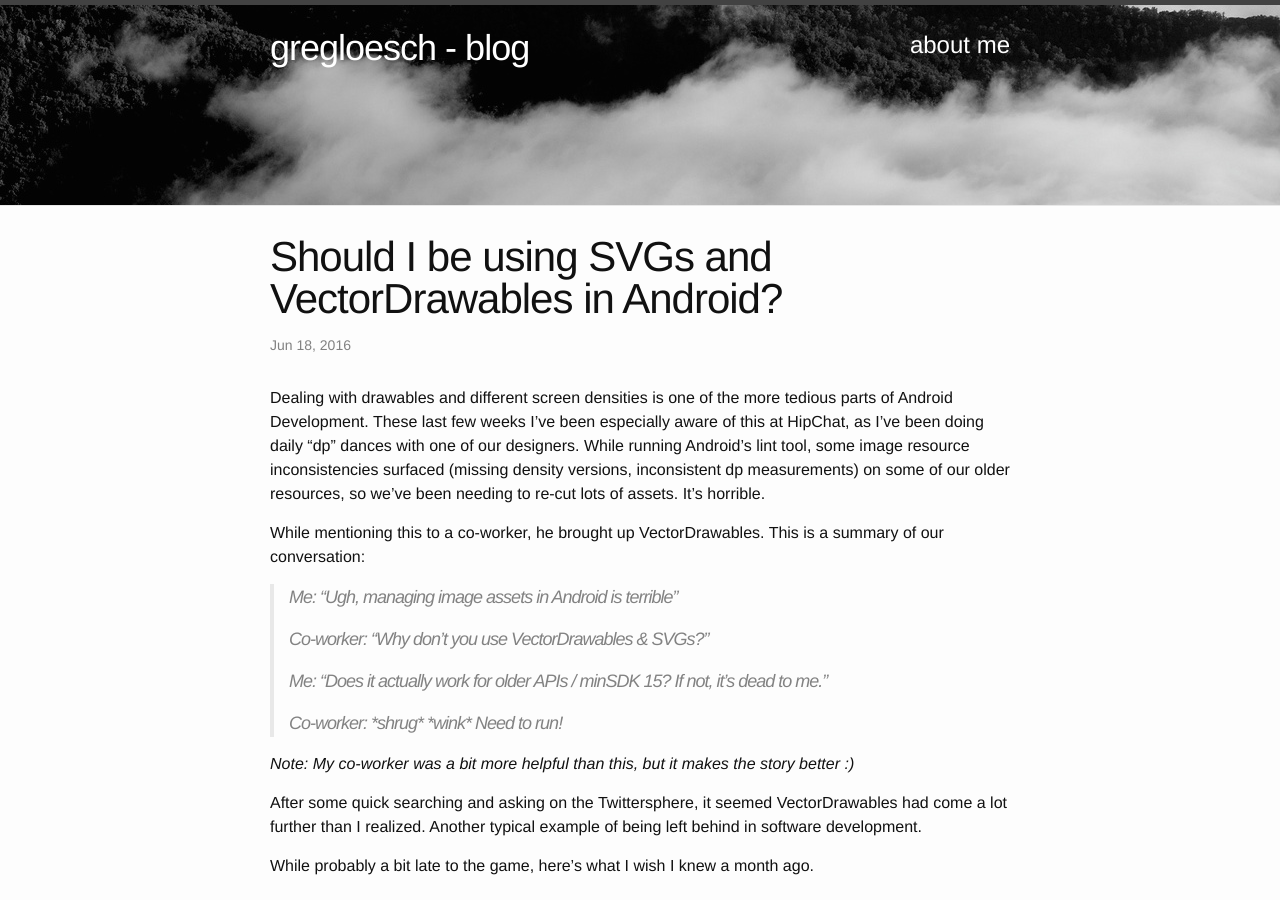
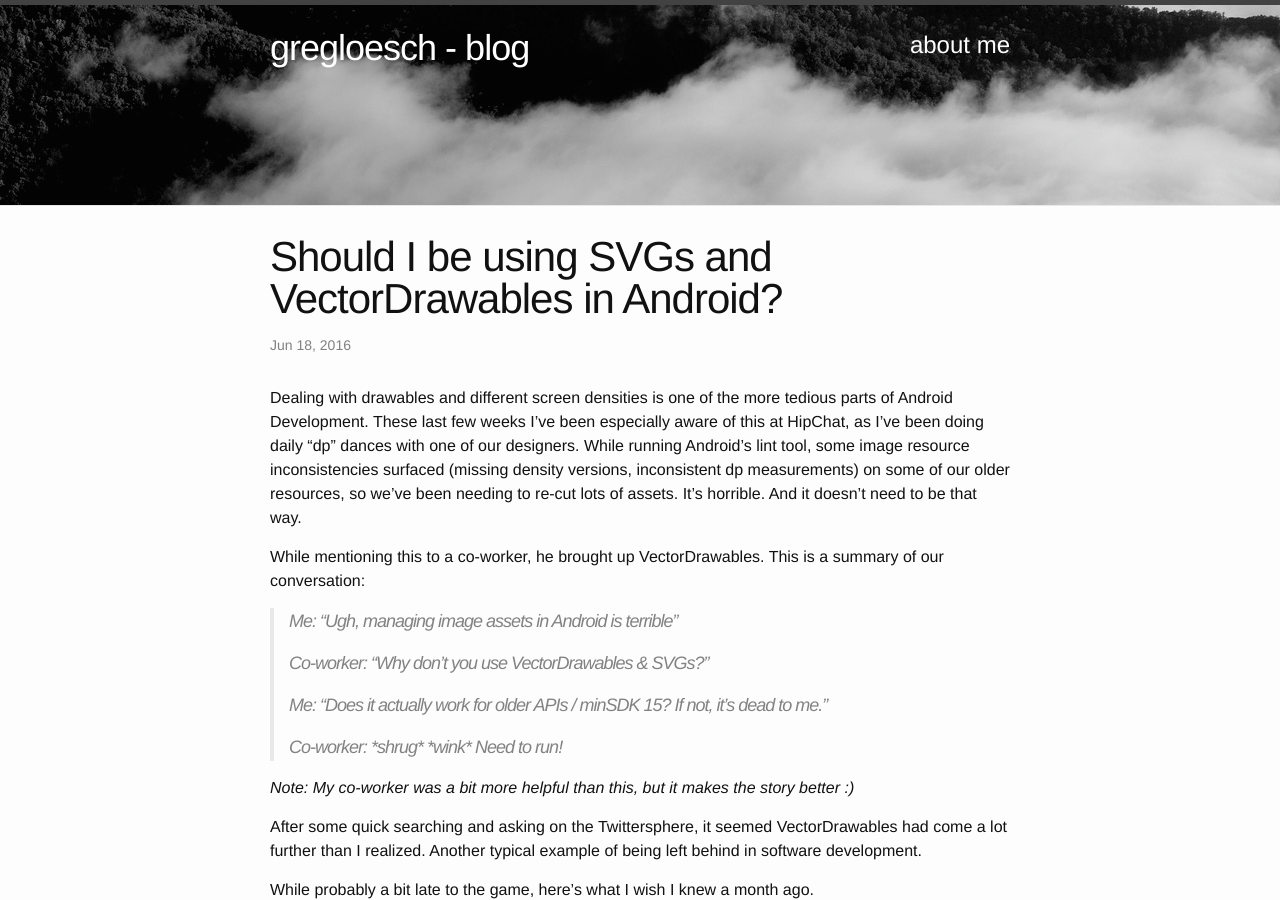
Before and after one commit to loeschg/loeschg.github.io, a Jekyll site: the page built from _posts/2016-06-17-android-svgs-vectordrawables.markdown, in a window 1280 px wide and 900 px high. Built offline with Jekyll 4.4.1, drawn with Linux system fonts in a browser that asks for light colours; nearby versions of some CDN libraries; comment, search, counter and statistics services are not loaded.

Commit message:
Move location of more with vector drawables post

```diff
--- a/_posts/2016-06-17-android-svgs-vectordrawables.markdown
+++ b/_posts/2016-06-17-android-svgs-vectordrawables.markdown
@@ -12,7 +12,9 @@
 comments: true
 ---
 
-Dealing with drawables and different screen densities is one of the more tedious parts of Android Development. These last few weeks I've been especially aware of this at HipChat, as I've been doing daily "dp" dances with one of our designers. While running Android's lint tool, some image resource inconsistencies surfaced (missing density versions, inconsistent dp measurements) on some of our older resources, so we've been needing to re-cut lots of assets. It's horrible.
+Dealing with drawables and different screen densities is one of the more tedious parts of Android Development. These last few weeks I've been especially aware of this at HipChat, as I've been doing daily "dp" dances with one of our designers. While running Android's lint tool, some image resource inconsistencies surfaced (missing density versions, inconsistent dp measurements) on some of our older resources, so we've been needing to re-cut lots of assets. It's horrible. And it doesn't need to be that way.
+
+<!--more-->
 
 While mentioning this to a co-worker, he brought up VectorDrawables. This is a summary of our conversation:
 
@@ -29,8 +31,6 @@
 After some quick searching and asking on the Twittersphere, it seemed VectorDrawables had come a lot further than I realized. Another typical example of being left behind in software development.
 
 While probably a bit late to the game, here's what I wish I knew a month ago.
-
-<!--more-->
 
 ### You can really use VectorDrawables back to API 7 (Android 2.1)
 
```
